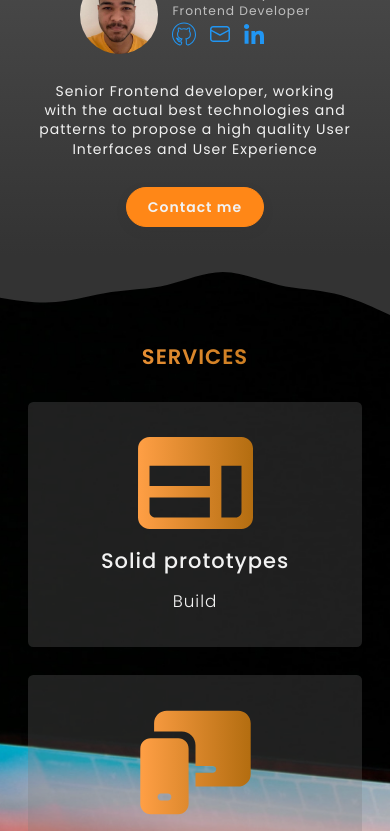
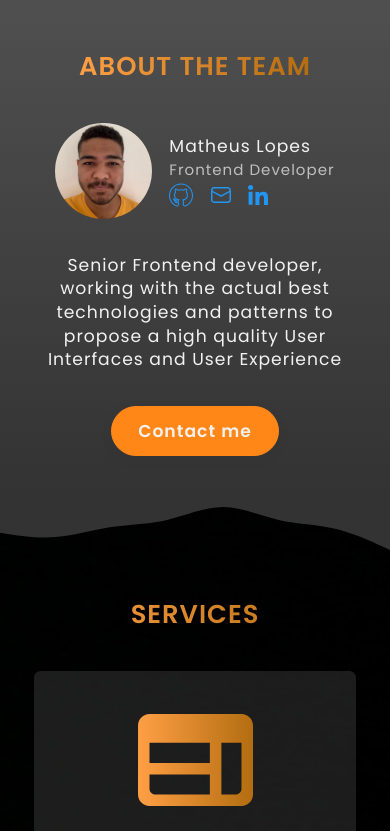
Before and after one commit to Nimbo1999/nimbo-web-systems, a Next.js app: page / in a window 390 px wide. Shown: the part 580-1411 px from the top of the page. Built offline with nearby package versions, Linux system fonts and the light colour scheme; no server answers; the database is empty.

Commit message:
Add responsive design

```diff
--- a/src/pages/index.tsx
+++ b/src/pages/index.tsx
@@ -95,19 +95,19 @@ const IndexPage: React.FC = () => {
                 <div className="section-services__content">
                     <ServiceCard
                         title="Solid prototypes"
-                        description="Build"
+                        description="Start your system with a beautiful prototype. We can create your Design System, Components, Layouts and your final prototype result with the help of a powerful tool called Figma"
                         imageSource="icons/spa-app.svg"
                     />
 
                     <ServiceCard
                         title="Responsive Design"
-                        description="Lorem ipsum, dolor sit amet consectetur adipisicing elit. Expedita voluptatibus harum repellendus aliquam eaque laudantium deserunt animi nisi itaque cumque, exercitationem et enim dolore velit praesentium dolorum officiis quidem. Nesciunt."
+                        description="Reach all users and devices with a responsive design approach. Users that use mainly phones, desktops or even more, will enjoy your system"
                         imageSource="icons/responsive-design.svg"
                     />
 
                     <ServiceCard
                         title="Mobile App"
-                        description="Lorem ipsum, dolor sit amet consectetur adipisicing elit. Expedita voluptatibus harum repellendus aliquam eaque laudantium deserunt animi nisi itaque cumque, exercitationem et enim dolore velit praesentium dolorum officiis quidem. Nesciunt."
+                        description="Create a version of your Web app or Desktop app to Mobile app and provide it through Play Store and App Store"
                         imageSource="icons/mobile-app.svg"
                     />
                 </div>
--- a/src/sass/_base.scss
+++ b/src/sass/_base.scss
@@ -19,11 +19,11 @@ body {
 }
 
 html {
-    font-size: 87.5%;
+    font-size: 107.5%;
     @include media-query(ipad) {
-        font-size: 93.75%;
+        font-size: 103.75%;
     }
     @include media-query(desktop) {
-        font-size: 100%;
+        font-size: 105%;
     }
 }
--- a/src/sass/_variables.scss
+++ b/src/sass/_variables.scss
@@ -57,5 +57,6 @@ $mediaQuery: (
     mobile-landscape: 41.6875em,
     ipad: 51.25em,
     ipad-landscape: 64em,
-    desktop: 91.25em
+    desktop: 91.25em,
+    large-desktop: 128.75em
 )
--- a/src/sass/components/_portfolio-card.scss
+++ b/src/sass/components/_portfolio-card.scss
@@ -1,6 +1,8 @@
 .portfolio-card {
     display: flex;
     flex-direction: column;
+    max-width: 31.25rem;
+    margin: 0 auto;
     color: getColor(text, primary);
     box-shadow: $button-shadow;
     border-radius: 6px;
@@ -64,4 +66,14 @@
         display: flex;
         justify-content: flex-end;
     }
+
+    @include media-query(ipad-landscape) {
+        max-width: unset;
+        margin: unset;
+        flex: 0 0 calc(50% - 2rem / 2);
+    }
+
+    @include media-query(desktop) {
+        flex: 0 0 calc(33.33333% - 2rem / 1.5);
+    }
 }
--- a/src/sass/components/_service-card.scss
+++ b/src/sass/components/_service-card.scss
@@ -1,10 +1,12 @@
-$service-card-background-color: rgba(#7A7A7A, .26);
+$service-card-background-color: rgba(#5f5f5f, .3);
 
 .service-card {
     display: flex;
     flex-direction: column;
     align-items: center;
     row-gap: 1rem;
+    max-width: 31.25rem;
+    margin: 0 auto;
     background-color: $service-card-background-color;
     padding: 2.5rem 1.5rem;
     border-radius: $border-radius;
@@ -18,6 +20,17 @@ $service-card-background-color: rgba(#7A7A7A, .26);
     &__description {
         text-align: center;
         font-weight: 300;
-        font-size: 1.2rem;
+        font-size: 1rem;
+        line-height: 1.4;
+    }
+
+    @include media-query(ipad-landscape) {
+        max-width: 37.5rem;
+    }
+
+    @include media-query(desktop) {
+        max-width: unset;
+        margin: unset;
+        flex: 0 0 calc(50% - 2rem / 2);
     }
 }
--- a/src/sass/components/_team-member.scss
+++ b/src/sass/components/_team-member.scss
@@ -41,4 +41,12 @@
         display: flex;
         align-items: center;
     }
+
+    @include media-query(ipad-landscape) {
+        max-width: 37.5rem;
+    }
+
+    @include media-query(desktop) {
+        max-width: 56.25rem;
+    }
 }
--- a/src/sass/pages/_home.scss
+++ b/src/sass/pages/_home.scss
@@ -8,7 +8,7 @@
 
     row-gap: 1.5rem;
 
-    height: 55vh;
+    height: 70vh;
     width: 100%;
     background-image: linear-gradient(rgba(getColor(secondary, main), .25) 0%, rgba(getColor(secondary, main), .25) 100%), url('/hero-image.jpg');
     background-size: cover;
@@ -27,6 +27,14 @@
         color: getColor(text, secondary);
         text-transform: uppercase;
     }
+
+    @include media-query(ipad-landscape) {
+        height: 75vh;
+    }
+
+    @include media-query(desktop) {
+        height: 80vh;
+    }
 }
 
 .wave {
@@ -35,15 +43,23 @@
     width: 100%;
 
     @include media-query(ipad-landscape) {
-        transform: scaleY(.8) translateY(21%);
+        transform: scaleY(.6) translateY(41%);
     }
 
-    @include media-query(desktop) {
-        transform: scaleY(.5) translateY(51%);
+    @include media-query(large-desktop) {
+        transform: scaleY(.3) translateY(120%);
     }
 
     &--translate-bottom {
         transform: translateY(99%);
+
+        @include media-query(ipad-landscape) {
+            transform: scaleY(.6) translateY(131%);
+        }
+
+        @include media-query(large-desktop) {
+            transform: scaleY(.4) translateY(172%);
+        }
     }
 }
 
@@ -55,14 +71,23 @@
     align-items: center;
     background-image: $background-linear-gradient;
     padding: 2rem 2rem;
+
+    @include media-query(ipad-landscape) {
+        height: 50vh;
+        justify-content: center;
+        align-items: center;
+    }
+
+    @include media-query(desktop) {
+        height: 60vh;
+    }
 }
 
 .section-services {
     position: relative;
     z-index: 5;
     display: block;
-    line-height: 1;
-    padding: 6rem 2rem;
+    padding: 6rem 2rem 8rem;
     background-image: url("/macbook.jpg");
     clip-path: polygon(
         0 0,
@@ -80,6 +105,21 @@
         display: flex;
         flex-direction: column;
         row-gap: 2rem;
+
+        @include media-query(ipad-landscape) {
+            max-width: 56.25rem;
+            margin: 0 auto -4rem;
+        }
+
+        @include media-query(desktop) {
+            flex-direction: row;
+            flex-wrap: wrap;
+            column-gap: 2rem;
+        }
+    }
+
+    @include media-query(desktop) {
+        padding: 8rem 2rem 10rem;
     }
 }
 
@@ -95,5 +135,13 @@
         display: flex;
         flex-direction: column;
         row-gap: 2rem;
+
+        @include media-query(ipad-landscape) {
+            max-width: 56.25rem;
+            margin: 0 auto;
+            flex-direction: row;
+            flex-wrap: wrap;
+            column-gap: 2rem;
+        }
     }
 }
```
